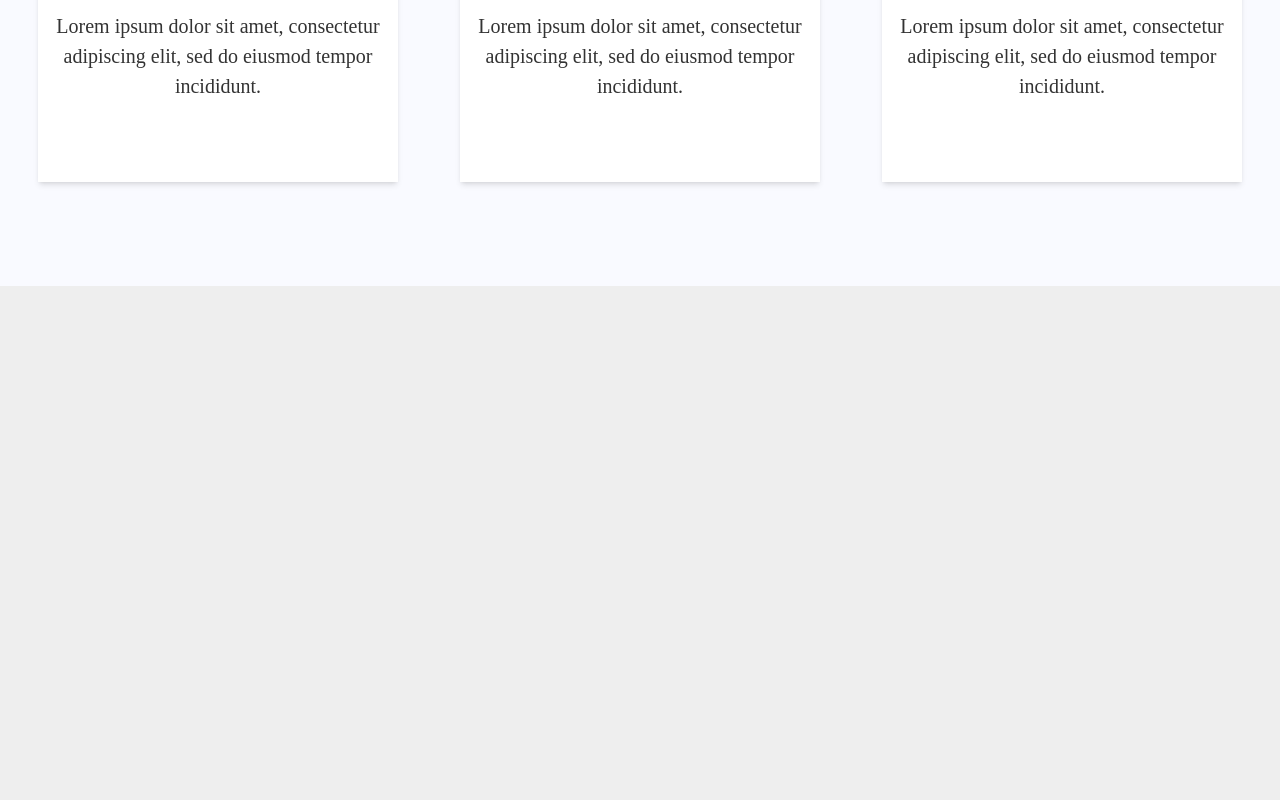
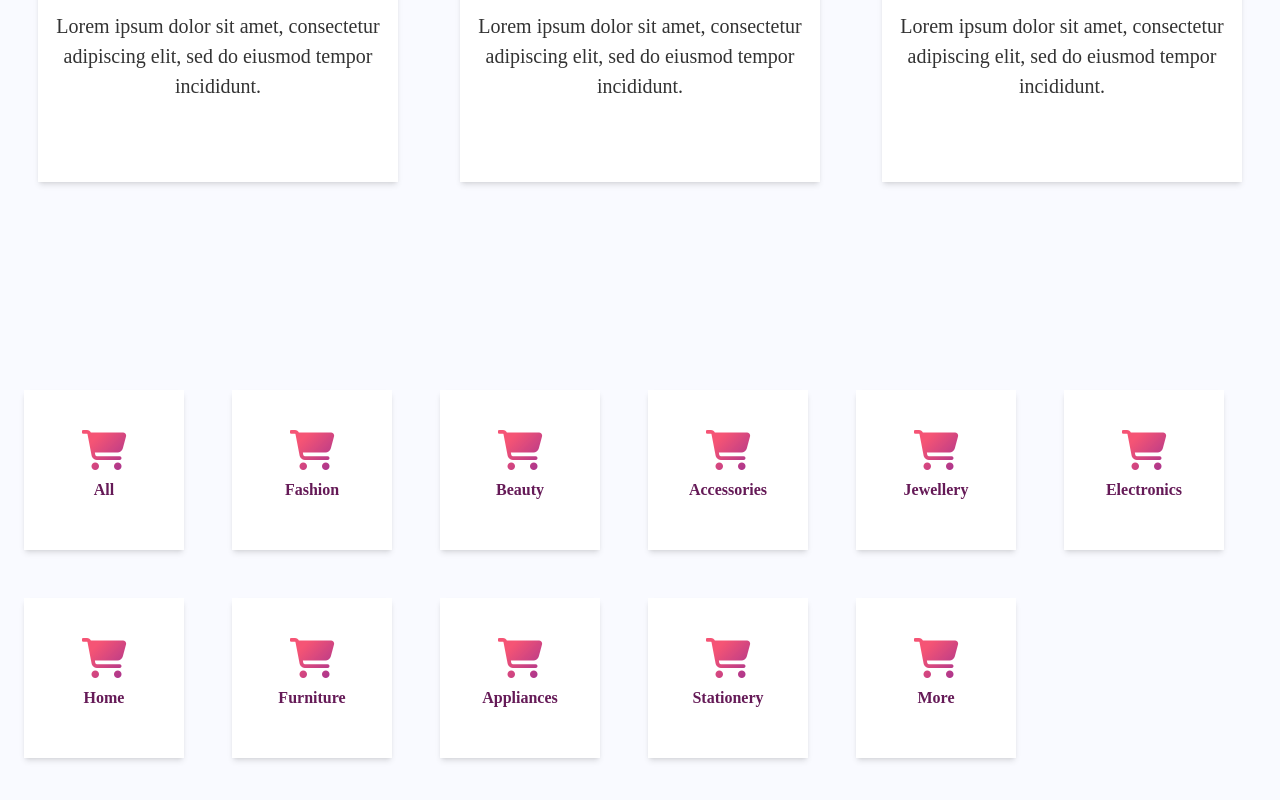
Before and after one commit to Anshika75/Next-Shop, a Next.js app: page / in a window 1280 px wide. Shown: the part 1242-2042 px from the top of the page. Before the commit the page ends 1528 px from the top, so only its background shows below. Built offline with nearby package versions, Linux system fonts and the light colour scheme; a web font is replaced by a local one.

Commit message:
service section started

```diff
--- /dev/null
+++ b/components/home/Services.jsx
@@ -0,0 +1,54 @@
+import React from 'react'
+
+export default function Services() {
+    return (
+        <section className='bg-[#F9FAFF] py-20 flex flex-row items-center justify-evenly flex-wrap'>
+            <div className="flex flex-row items-center justify-start w-full flex-wrap">
+                <div className="flex flex-col items-center justify-center h-[20vmin] w-[20vmin] m-[3vmin] bg-[#fff] shadow-md py-[5vmin]">
+                    <i className="fa-solid fa-cart-shopping primarytext text-[5vmin] cursor-pointer opacity-80 transition-all hover:opacity-100"></i>
+                    <h1 className='text-[#651a57] text-[2vmin] font-bold py-[1vmin] headingfont'>All</h1>
+                </div>
+                <div className="flex flex-col items-center justify-center h-[20vmin] w-[20vmin] m-[3vmin] bg-[#fff] shadow-md py-[5vmin]">
+                    <i className="fa-solid fa-cart-shopping primarytext text-[5vmin] cursor-pointer opacity-80 transition-all hover:opacity-100"></i>
+                    <h1 className='text-[#651a57] text-[2vmin] font-bold py-[1vmin] headingfont'>Fashion</h1>
+                </div>
+                <div className="flex flex-col items-center justify-center h-[20vmin] w-[20vmin] m-[3vmin] bg-[#fff] shadow-md py-[5vmin]">
+                    <i className="fa-solid fa-cart-shopping primarytext text-[5vmin] cursor-pointer opacity-80 transition-all hover:opacity-100"></i>
+                    <h1 className='text-[#651a57] text-[2vmin] font-bold py-[1vmin] headingfont'>Beauty</h1>
+                </div>
+                <div className="flex flex-col items-center justify-center h-[20vmin] w-[20vmin] m-[3vmin] bg-[#fff] shadow-md py-[5vmin]">
+                    <i className="fa-solid fa-cart-shopping primarytext text-[5vmin] cursor-pointer opacity-80 transition-all hover:opacity-100"></i>
+                    <h1 className='text-[#651a57] text-[2vmin] font-bold py-[1vmin] headingfont'>Accessories</h1>
+                </div>
+                <div className="flex flex-col items-center justify-center h-[20vmin] w-[20vmin] m-[3vmin] bg-[#fff] shadow-md py-[5vmin]">
+                    <i className="fa-solid fa-cart-shopping primarytext text-[5vmin] cursor-pointer opacity-80 transition-all hover:opacity-100"></i>
+                    <h1 className='text-[#651a57] text-[2vmin] font-bold py-[1vmin] headingfont'>Jewellery</h1>
+                </div>
+                <div className="flex flex-col items-center justify-center h-[20vmin] w-[20vmin] m-[3vmin] bg-[#fff] shadow-md py-[5vmin]">
+                    <i className="fa-solid fa-cart-shopping primarytext text-[5vmin] cursor-pointer opacity-80 transition-all hover:opacity-100"></i>
+                    <h1 className='text-[#651a57] text-[2vmin] font-bold py-[1vmin] headingfont'>Electronics</h1>
+                </div>
+                <div className="flex flex-col items-center justify-center h-[20vmin] w-[20vmin] m-[3vmin] bg-[#fff] shadow-md py-[5vmin]">
+                    <i className="fa-solid fa-cart-shopping primarytext text-[5vmin] cursor-pointer opacity-80 transition-all hover:opacity-100"></i>
+                    <h1 className='text-[#651a57] text-[2vmin] font-bold py-[1vmin] headingfont'>Home</h1>
+                </div>
+                <div className="flex flex-col items-center justify-center h-[20vmin] w-[20vmin] m-[3vmin] bg-[#fff] shadow-md py-[5vmin]">
+                    <i className="fa-solid fa-cart-shopping primarytext text-[5vmin] cursor-pointer opacity-80 transition-all hover:opacity-100"></i>
+                    <h1 className='text-[#651a57] text-[2vmin] font-bold py-[1vmin] headingfont'>Furniture</h1>
+                </div>
+                <div className="flex flex-col items-center justify-center h-[20vmin] w-[20vmin] m-[3vmin] bg-[#fff] shadow-md py-[5vmin]">
+                    <i className="fa-solid fa-cart-shopping primarytext text-[5vmin] cursor-pointer opacity-80 transition-all hover:opacity-100"></i>
+                    <h1 className='text-[#651a57] text-[2vmin] font-bold py-[1vmin] headingfont'>Appliances</h1>
+                </div>
+                <div className="flex flex-col items-center justify-center h-[20vmin] w-[20vmin] m-[3vmin] bg-[#fff] shadow-md py-[5vmin]">
+                    <i className="fa-solid fa-cart-shopping primarytext text-[5vmin] cursor-pointer opacity-80 transition-all hover:opacity-100"></i>
+                    <h1 className='text-[#651a57] text-[2vmin] font-bold py-[1vmin] headingfont'>Stationery</h1>
+                </div>
+                <div className="flex flex-col items-center justify-center h-[20vmin] w-[20vmin] m-[3vmin] bg-[#fff] shadow-md py-[5vmin]">
+                    <i className="fa-solid fa-cart-shopping primarytext text-[5vmin] cursor-pointer opacity-80 transition-all hover:opacity-100"></i>
+                    <h1 className='text-[#651a57] text-[2vmin] font-bold py-[1vmin] headingfont'>More</h1>
+                </div>
+            </div>
+        </section>
+    )
+}
--- a/pages/index.js
+++ b/pages/index.js
@@ -2,6 +2,7 @@ import Head from 'next/head'
 import Navbar from '../components/home/Navbar'
 import Landing from '@/components/home/Landing'
 import Features from '@/components/home/Features'
+import Services from '@/components/home/Services'
 export default function Home() {
   return (
     <>
@@ -15,6 +16,7 @@ export default function Home() {
         <Navbar />
         <Landing/>
         <Features/>
+        <Services/>
       </main>
     </>
   )
```
